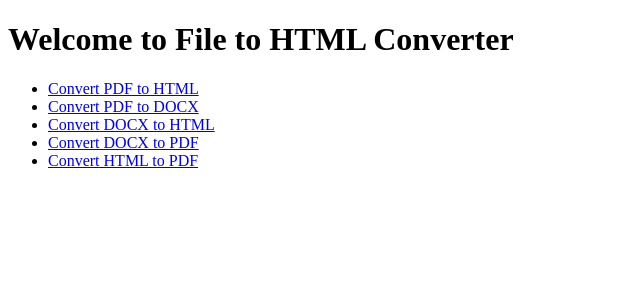
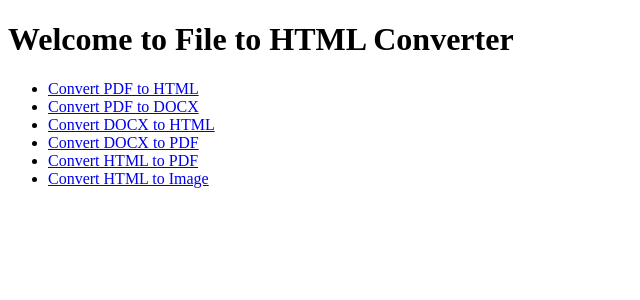
Before and after one commit to sufian-sani/conversion-service, a FastAPI app: page / in a window 1280 px wide. Shown: the top 300 px of the page, without its empty margins (0-640 px from the left). Run offline with FastAPI, Linux system fonts and the light colour scheme.

Commit message:
pdf to image

```diff
--- a/main.py
+++ b/main.py
@@ -7,6 +7,8 @@ from services.docx_to_html import convert_docx_to_html
 from services.pdf_to_docx import convert_pdf_to_docx
 from services.doc_to_pdf import convert_doc_to_pdf
 from services.html_to_pdf import convert_html_to_pdf
+from services.pdf_to_image import convert_pdf_to_images
+
 
 app = FastAPI()
 
@@ -17,6 +19,7 @@ app.mount("/pdf-doc", StaticFiles(directory="uploads/pdf-doc"), name="pdf-doc")
 app.mount("/pdf-html", StaticFiles(directory="uploads/pdf-html"), name="pdf-html")
 app.mount("/doc-pdf", StaticFiles(directory="uploads/doc-pdf"), name="doc-pdf")
 app.mount("/html-pdf", StaticFiles(directory="uploads/html-pdf"), name="html-pdf")
+app.mount("/pdf-images", StaticFiles(directory="uploads/pdf-images"), name="pdf-images")
 
 templates = Jinja2Templates(directory="templates")
 
@@ -99,3 +102,16 @@ async def html_to_pdf_upload(request: Request, file: UploadFile = File(...)):
         "converted": bool(pdf_filename),
         "download_link": f"/html-pdf/{pdf_filename}" if pdf_filename else None
     })
+
+# pdf to image
+@app.get("/convert/pdf-to-images")
+async def pdf_to_images_form(request: Request):
+    return templates.TemplateResponse("pdf_to_images.html", {"request": request})
+
+@app.post("/convert/pdf-to-images")
+async def pdf_to_images_upload(request: Request, file: UploadFile = File(...)):
+    image_filenames = await convert_pdf_to_images(file)
+    return templates.TemplateResponse("pdf_to_images.html", {
+        "request": request,
+        "images": image_filenames
+    })
--- /dev/null
+++ b/services/pdf_to_image.py
@@ -0,0 +1,37 @@
+import os
+import uuid
+import fitz  # PyMuPDF
+
+UPLOAD_DIR = "uploads/pdf-images"
+os.makedirs(UPLOAD_DIR, exist_ok=True)
+
+async def convert_pdf_to_images(file) -> list[str]:
+    """
+    Converts an uploaded PDF file to images (one per page).
+    Returns list of image filenames.
+    """
+    if not file.filename.endswith(".pdf"):
+        return []
+
+    # ✅ Save uploaded PDF file
+    pdf_filename = f"{uuid.uuid4()}.pdf"
+    pdf_path = os.path.join(UPLOAD_DIR, pdf_filename)
+
+    with open(pdf_path, "wb") as f:
+        f.write(await file.read())
+
+    # ✅ Convert PDF to images
+    doc = fitz.open(pdf_path)
+    image_filenames = []
+
+    for i, page in enumerate(doc):
+        pix = page.get_pixmap(dpi=150)
+        image_filename = f"{uuid.uuid4()}.png"
+        image_path = os.path.join(UPLOAD_DIR, image_filename)
+        pix.save(image_path)
+        image_filenames.append(image_filename)
+
+    doc.close()
+    os.remove(pdf_path)  # clean up original
+
+    return image_filenames
--- a/templates/index.html
+++ b/templates/index.html
@@ -11,6 +11,7 @@
         <li><a href="/convert/docx-to-html">Convert DOCX to HTML</a></li>
         <li><a href="/convert/doc-to-pdf">Convert DOCX to PDF</a></li>
         <li><a href="/convert/html-to-pdf">Convert HTML to PDF</a></li>
+        <li><a href="/convert/pdf-to-images">Convert HTML to Image</a></li>
     </ul>
 </body>
 </html>
```
Also changed, not shown: templates/pdf_to_images.html (added, +26 -0 lines), uploads/pdf-images/37360b13-fccc-43e0-ab7c-ef297d9c3c37.png (added).
